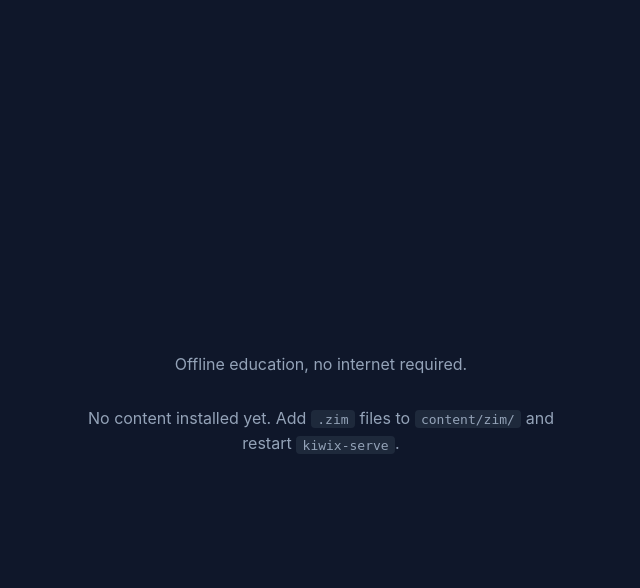
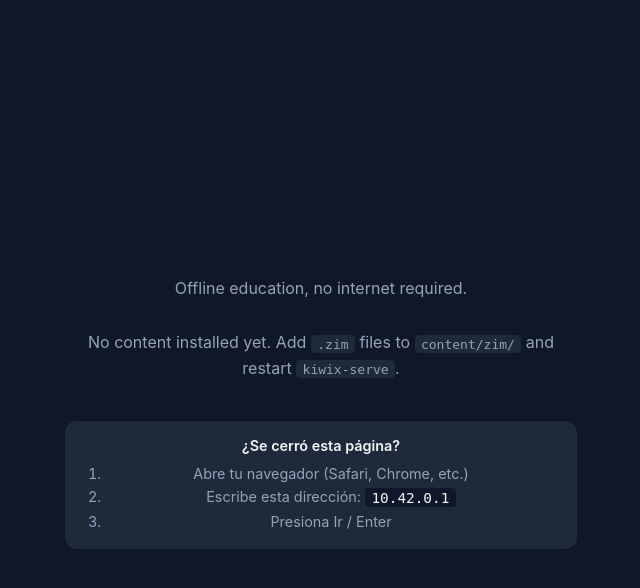
Before and after one commit to conorlum/RaspberryPIEducation, a Python web app: template app/templates/index.html in a window 1280 px wide. Shown: the top 588 px of the page, without its empty margins (319-959 px from the left). Run offline with Jinja, Linux system fonts and the light colour scheme; the template is opened without the code that fills it, so the values that code supplies are empty.

Commit message:
Add Spanish instructions for reopening the site after the captive portal closes
The OS captive-portal mini-browser (iOS CNA / Android's sign-in tab) is
outside this project's control and closes if a user backs out or the
OS decides the portal check is done. Since hotspot.sh wildcards every
DNS query to 10.42.0.1 (the fixed NetworkManager shared-mode gateway
address - stable since the Pi is its own AP, not DHCP-assigned), that
address always gets a user back to the site from any regular browser.

```diff
--- a/app/static/style.css
+++ b/app/static/style.css
@@ -44,6 +44,34 @@ h1 {
   background: #1e293b;
   padding: 0.1rem 0.4rem;
   border-radius: 0.25rem;
+}
+
+.reconnect-help {
+  margin-top: 2.5rem;
+  padding: 1rem 1.25rem;
+  background: #1e293b;
+  border-radius: 0.75rem;
+  color: #94a3b8;
+  font-size: 0.9rem;
+}
+
+.reconnect-help p {
+  margin: 0 0 0.5rem;
+  color: #f1f5f9;
+  font-weight: 600;
+}
+
+.reconnect-help ol {
+  margin: 0;
+  padding-left: 1.25rem;
+  line-height: 1.6;
+}
+
+.reconnect-help code {
+  background: #0f172a;
+  padding: 0.1rem 0.4rem;
+  border-radius: 0.25rem;
+  color: #f1f5f9;
 }
 
 body.library-page {
--- a/app/templates/index.html
+++ b/app/templates/index.html
@@ -12,5 +12,14 @@
       <code>content/zim/</code> and restart <code>kiwix-serve</code>.
     </p>
   {% endif %}
+
+  <div class="reconnect-help">
+    <p>¿Se cerró esta página?</p>
+    <ol>
+      <li>Abre tu navegador (Safari, Chrome, etc.)</li>
+      <li>Escribe esta dirección: <code>10.42.0.1</code></li>
+      <li>Presiona Ir / Enter</li>
+    </ol>
+  </div>
 </main>
 {% endblock %}
```
